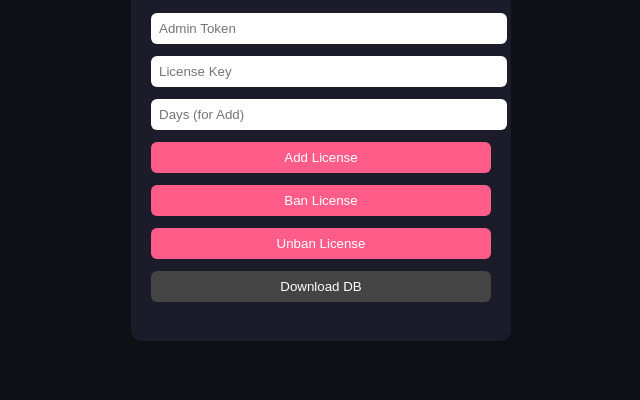
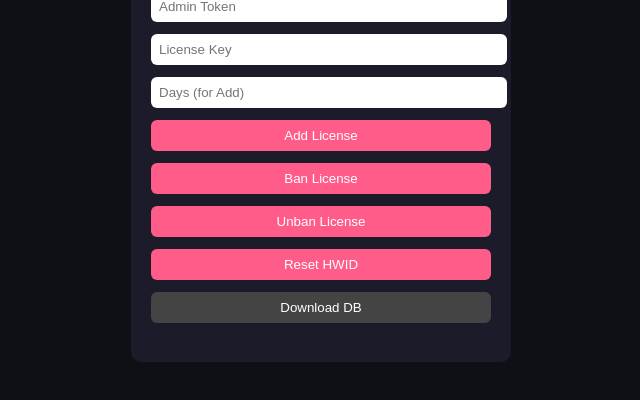
Before and after one commit to FakeHackers/ce-license-api, a website: page public/admin/index.html in a window 1280 px wide. Shown: the part 274-674 px from the top of the page, without its empty margins (319-959 px from the left). Drawn offline with Linux system fonts and the light colour scheme.

Commit message:
Add Resel

```diff
--- a/public/admin/index.html
+++ b/public/admin/index.html
@@ -57,6 +57,7 @@
   <button onclick="add()">Add License</button>
   <button onclick="ban()">Ban License</button>
   <button onclick="unban()">Unban License</button>
+  <button class="red" onclick="resetHwid()">Reset HWID</button>
   <button class="gray" onclick="backup()">Download DB</button>
 
   <pre id="out"></pre>
```
